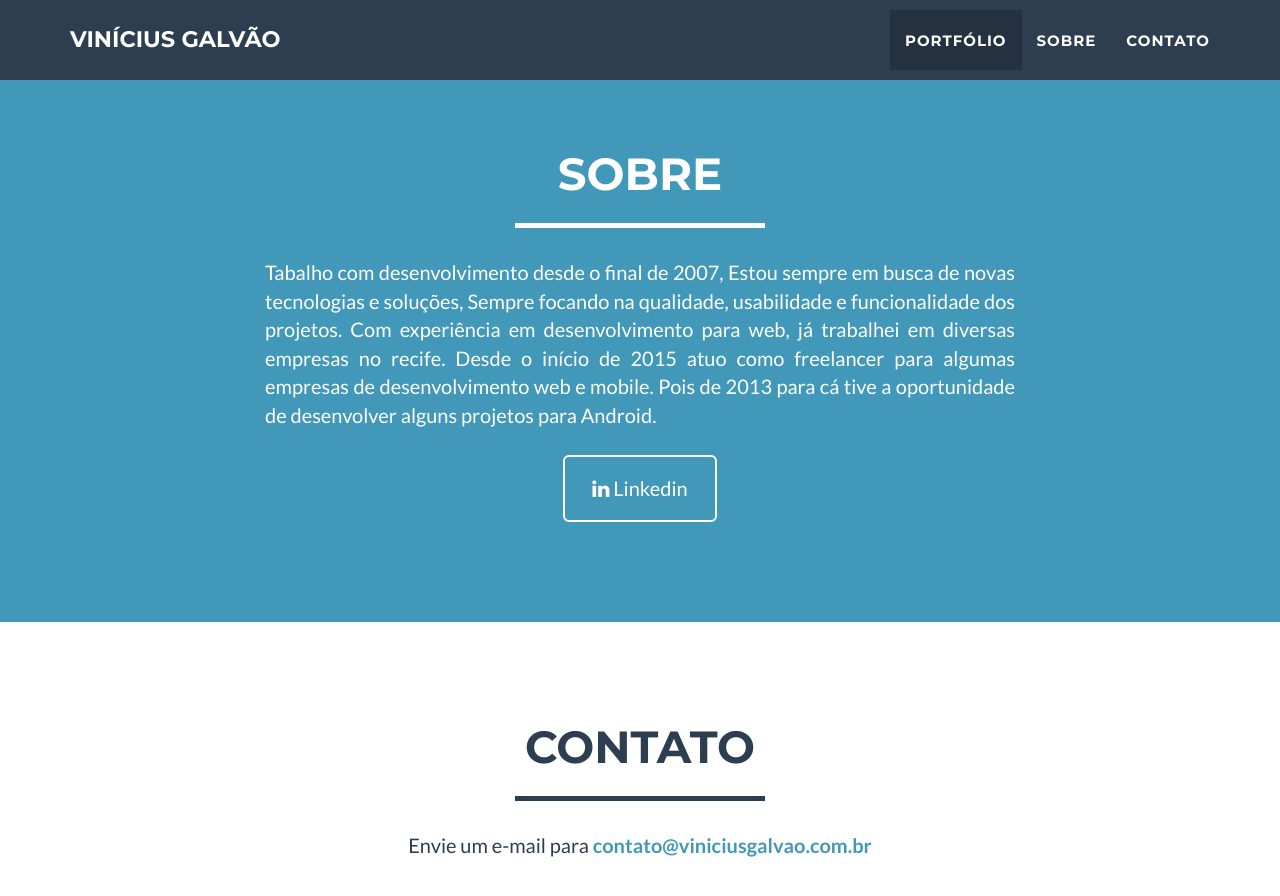
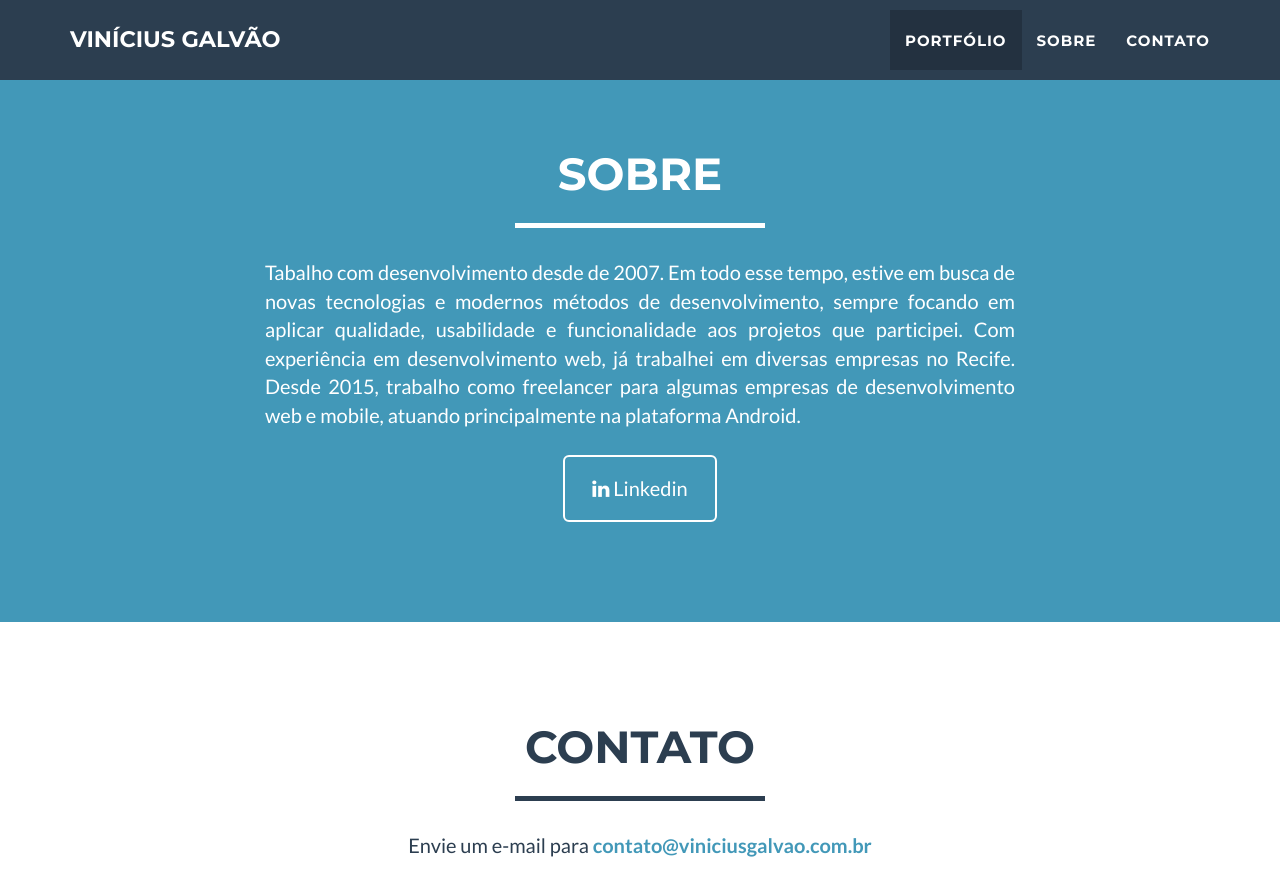
Before and after one commit to viniciusgalvao/viniciusgalvao.github.io, a Jekyll site: the page built from index.html, in a window 1280 px wide and 900 px high, scrolled down 1636 px. Shown: the top 896 px of the window. Built offline with Jekyll 4.4.1, drawn with Linux system fonts in a browser that asks for light colours.

Commit message:
Update about

```diff
--- a/_includes/about.html
+++ b/_includes/about.html
@@ -10,7 +10,7 @@
             <div class="row">
                 <div class="col-lg-8 col-lg-offset-2 text-justify">
                     <p>
-                        Tabalho com desenvolvimento desde o final de 2007, Estou sempre em busca de novas tecnologias e soluções, Sempre focando na qualidade, usabilidade e funcionalidade dos projetos. Com experiência em desenvolvimento para web, já trabalhei em diversas empresas no recife. Desde o início de 2015 atuo como freelancer para algumas empresas de desenvolvimento web e mobile. Pois de 2013 para cá tive a oportunidade de desenvolver alguns projetos para Android.
+                        Tabalho com desenvolvimento desde de 2007. Em todo esse tempo, estive em busca de novas tecnologias e modernos métodos de desenvolvimento, sempre focando em aplicar qualidade, usabilidade e funcionalidade aos projetos que participei. Com experiência em desenvolvimento web, já trabalhei em diversas empresas no Recife. Desde 2015, trabalho como freelancer para algumas empresas de desenvolvimento web e mobile, atuando principalmente na plataforma Android.
                     </p>
                 </div>
                 <div class="col-lg-8 col-lg-offset-2 text-center">
```
